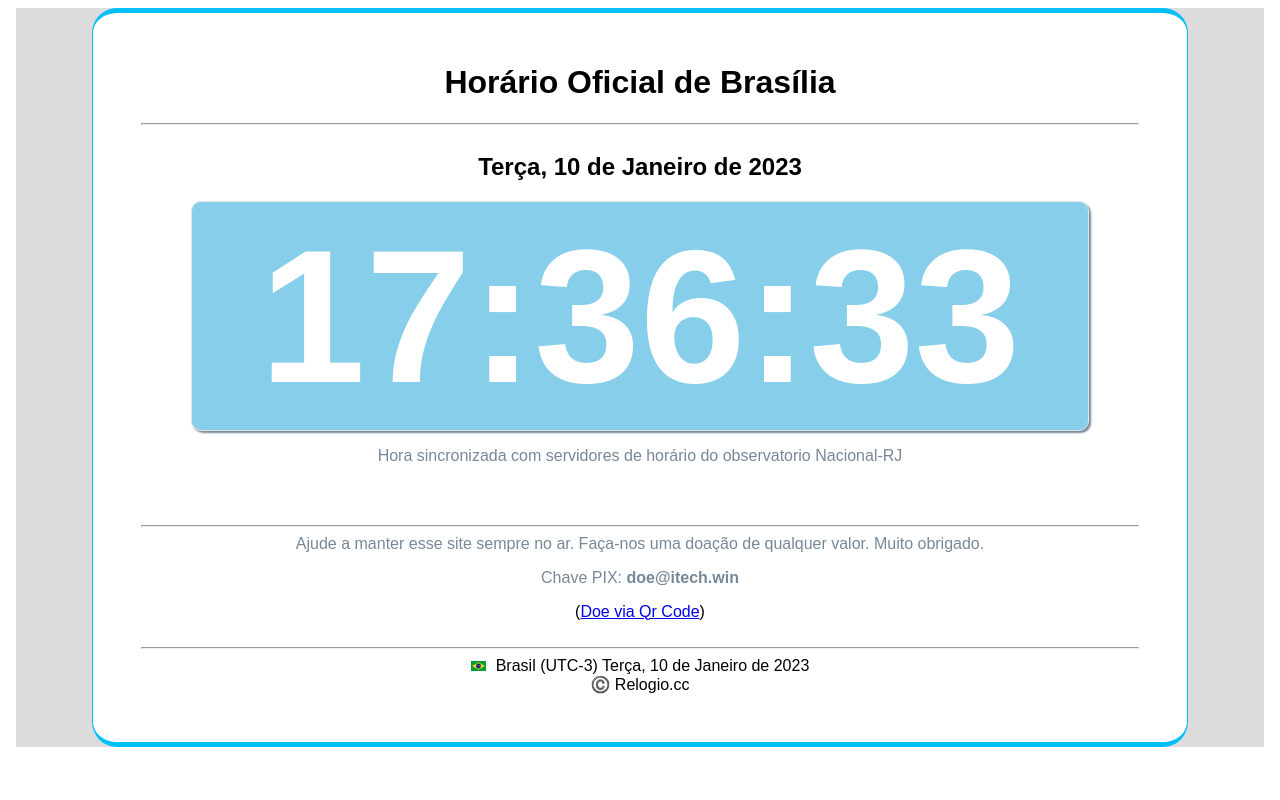
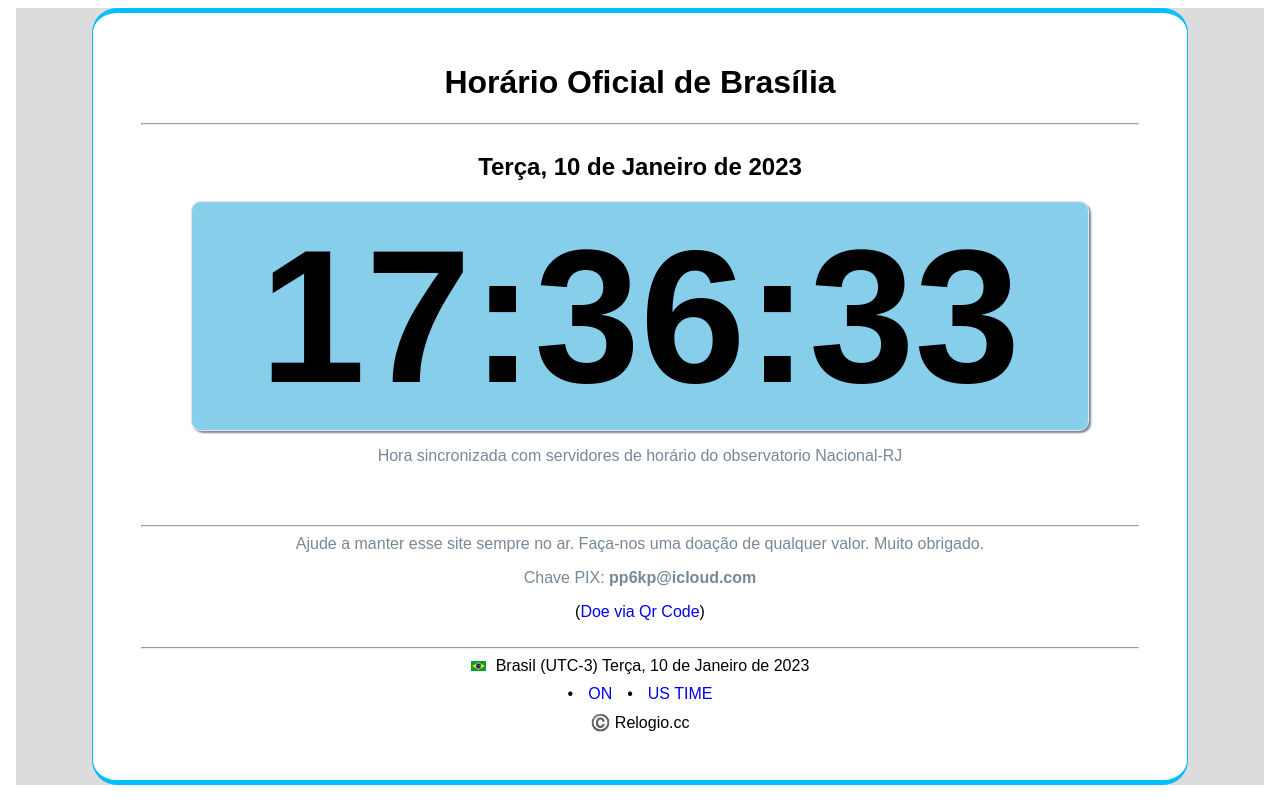
Before and after one commit to theus26/Horario-Ofical, a Vue app: page / in a window 1280 px wide. Built offline with nearby package versions, Linux system fonts and the light colour scheme; what vue-moment would draw is missing.

Commit message:
fix:adicionada novas informações

```diff
--- a/src/views/HomeView.vue
+++ b/src/views/HomeView.vue
@@ -35,7 +35,7 @@
         <div class="container-text">
           <span class="text">Ajude a manter esse site sempre no ar. Faça-nos uma doação de qualquer valor. Muito
             obrigado.</span>
-          <p class="text">Chave PIX: <b>doe@itech.win</b></p>
+          <p class="text">Chave PIX: <b>pp6kp@icloud.com</b></p>
         </div>
         <div class="container-text">
           (<router-link to="/qrCode">Doe via Qr Code</router-link>)
@@ -50,6 +50,10 @@
                 title="Bandeira do Brasil" />
               Brasil (UTC-3)
               {{ dayComplete }}
+            </div>
+            <div class="links">
+             •<a href="http://pcdsh01.on.br">ON</a>
+             •<a href="https://time.gov/">US TIME</a>
             </div>
             ©️ Relogio.cc
           </div>
@@ -160,9 +164,9 @@ export default {
   justify-content: center;
   align-items: center;
   background-color: #87ceeb;
-  color: white;
+  color: black;
   border-radius: 10px;
-  box-shadow: 2px 2px 2px  #778899;
+  box-shadow: 2px 2px 2px #778899;
 }
 
 .text-hours {
@@ -175,13 +179,26 @@ export default {
   color: #778899;
   font-weight: lighter;
 }
-.container-footer{
+
+.container-footer {
   display: flex;
   justify-content: center;
   gap: 10px;
 }
-img{
+
+.links {
+  display: flex;
+  justify-content: center;
+  gap: 15px;
+  padding: 10px;
+}
+
+img {
   margin-top: 4px;
+}
+
+a {
+  text-decoration: none;
 }
 
 
```
